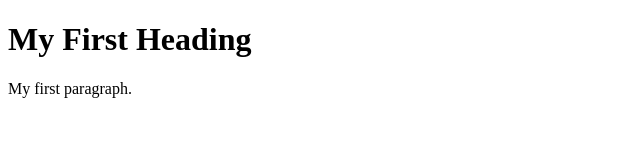
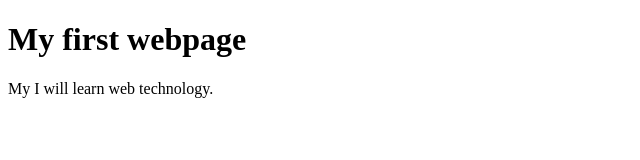
Before and after one commit to ennijaadmidina/my-first-repo, a plain HTML site: page index.html in a window 1280 px wide. Shown: the whole page, without its empty margins (0-640 px from the left). Drawn offline with Linux system fonts and the light colour scheme.

Commit message:
My first changes

```diff
--- a/index.html
+++ b/index.html
@@ -2,8 +2,8 @@
 <html>
 <body>
 
-<h1>My First Heading</h1>
-<p>My first paragraph.</p>
+<h1>My first webpage</h1>
+<p>My I will learn web technology.</p>
 
 </body>
 </html>
```
